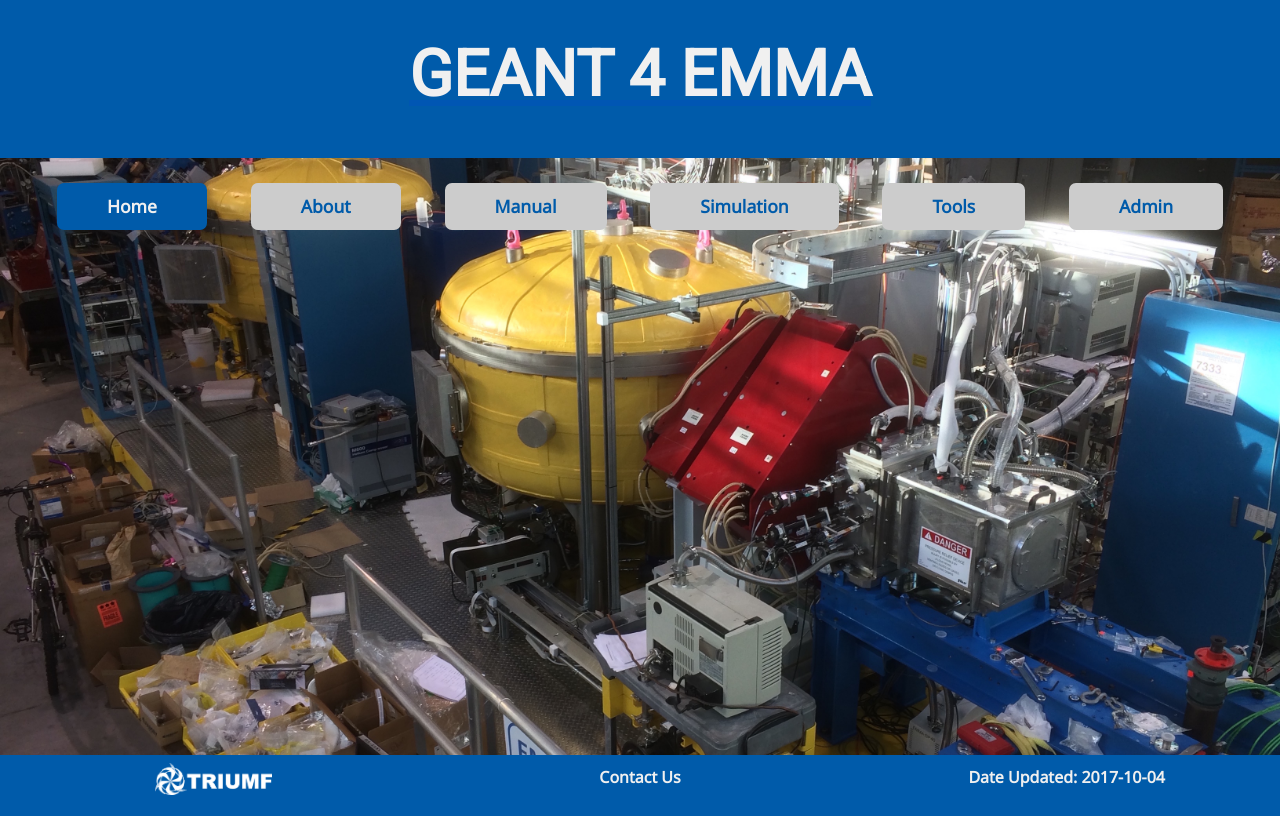
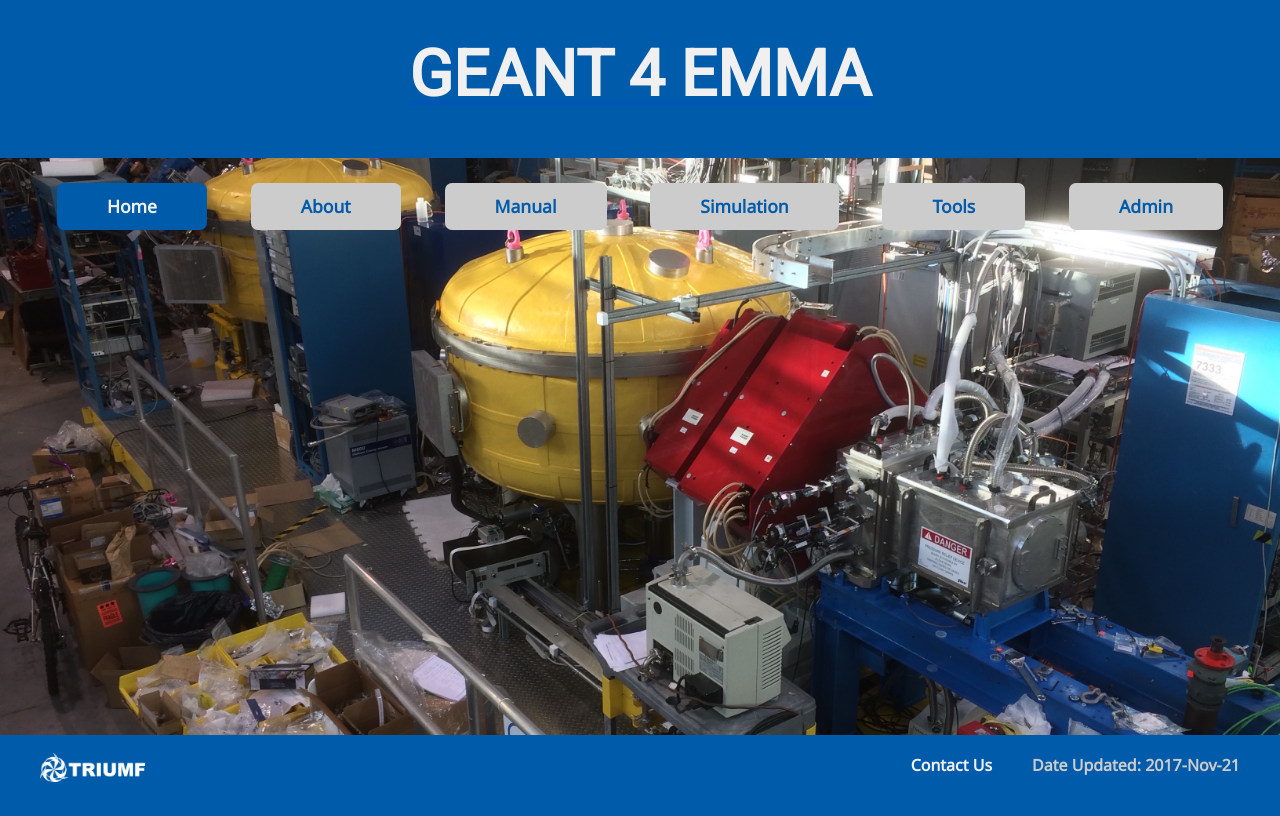
Before and after one commit to nagreme/G4EMMA-site, a Django app: page / in a window 1280 px wide. After the commit the page ends 782 px from the top, so only its background shows below. Run offline with Django 3.2, Linux system fonts and the light colour scheme; some libraries are stand-ins or nearby versions.

Commit message:
Fix footer issue

```diff
--- a/g4emma/static/g4emma/style.css
+++ b/g4emma/static/g4emma/style.css
@@ -177,6 +177,10 @@ footer {
   color: #F0F0F0;
   background-color: #005BAA;
   font-weight: bold;
+  display: flex;
+  justify-content: space-between;
+  align-items: center;
+  height: 65px;
 }
 
 footer a:link, footer a:visited {
@@ -188,11 +192,20 @@ footer a:hover {
   text-decoration: none;
 }
 
-footer img {
-  width: auto;
-  height: 2rem;
+footer p {
+  color: #CCC;
 }
 
+footer * {
+  width: auto;
+  height: 1.8rem;
+  margin: 0px 20px;
+}
+
+.footer-text {
+  display: flex;
+  justify-content: flex-end;
+}
 
 /*-----------------------------------------
 * STICKY FOOTER STYLES
@@ -200,7 +213,8 @@ footer img {
 /*http://css-tricks.com/snippets/css/sticky-footer */
 .page-wrap, .page-wrap-home {
   min-height: 100%;
-  margin-bottom: -45px; /* must be the same height as footer */
+  margin-bottom: -65px; /* must be the same height as footer */
+  padding-bottom: 60px;
 }
 
 .page-wrap:after, .page-wrap-home:after {
@@ -208,12 +222,16 @@ footer img {
   display: block;
 }
 
-footer .page-wrap:after, footer .page-wrap-home:after {
-  height: 45px; /* however tall you want the footer to be */
+footer, .page-wrap:after, .page-wrap-home:after {
+  height: 65px; /* however tall you want the footer to be */
 }
 
-footer {
+
+
+
+
+/*footer {
   line-height: 45px; /* Vertically center the text there */
-}
+/*}*/
 
 /* TODO: This aligns the text vertically but it lengthens the page a bit making you need to scrool??? */
--- a/g4emma/templates/g4emma/base.html
+++ b/g4emma/templates/g4emma/base.html
@@ -50,17 +50,15 @@
   </div> <!-- End page-wrap -->
 
   <!-- Footer -->
-  <footer class="footer container-fluid text-center">
-    <div class="row">
-      <a class="col" href="http://www.triumf.ca/">
-        <!-- I'll have to figure out where to store this image for it to be rendered -->
-        <img src="{% static 'g4emma/images/TRIUMF_logo_white.png' %}" alt="TRIUMF logo">
-      </a>
-      <a class="col"
-      href="{% block footer_contact_url %}{% url 'about' %}{% endblock %}"
-      >Contact Us</a>
-      <!-- Set the date when you're done -->
-      <p class="col">Date Updated: 2017-10-04</p>
+  <footer>
+    <a class=logo href="http://www.triumf.ca/">
+      <img src="{% static 'g4emma/images/TRIUMF_logo_white.png' %}" alt="TRIUMF logo">
+    </a>
+    <div class="footer-text">
+      <a
+      href="{% block footer_contact_url %}{% url 'about' %}{% endblock %}">
+      Contact Us</a>
+      <p>Date Updated: 2017-Nov-21</p>
     </div>
   </footer>
 
```
